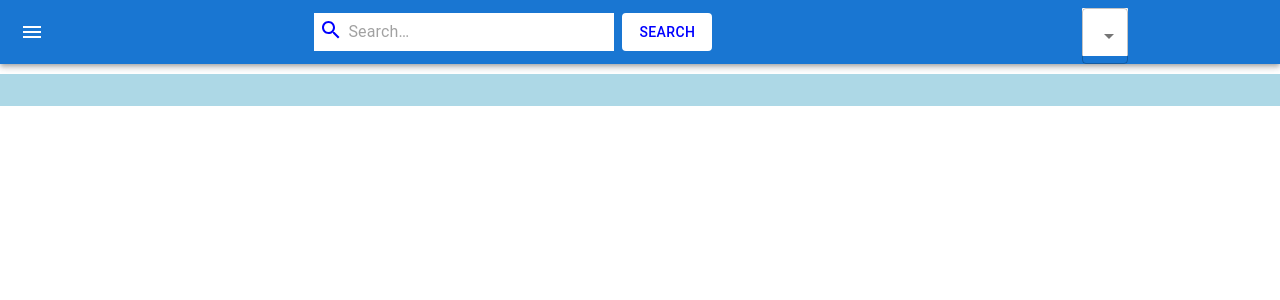
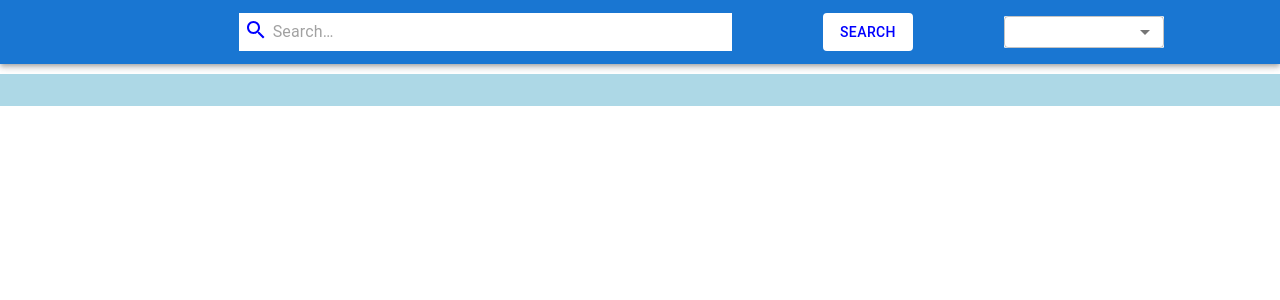
Before and after one commit to Shivani-Banduni/Dice, a React (Create React App) app in the folder dice/: page / in a window 1280 px wide. Shown: the top 300 px of the page. Built offline with nearby package versions, Linux system fonts and the light colour scheme.

Commit message:
completed the assignment
completed the assignment

```diff
--- a/dice/src/App.css
+++ b/dice/src/App.css
@@ -30,31 +30,39 @@ align-items: center;
 
   width:100vh;
 }
-.middle-div{
-  /* border: 2px solid red; */
+/* .middle-div{
+  border: 2px solid red;
   display: flex;
   width: 80vh;
   gap: 20%;
   margin-left: 10%;
 }
-
+  */
 .search-div{
-margin-left: 20%;
-width: 100%;
+margin-left:10%;
+width: 40%;
+position: relative;
 
 background-color: white;
 /* border: 2px solid red; */
 }
 .sort-div{
-  margin-left:30%;
-  height: 6vh;
+  /* margin-left:30%; */
+  width: 20vh;
+  height: 4vh;
   border-radius: 2%;
+  /* border: 2px solid red; */
 /* flex-shrink: 0; */
 background-color: white;
 }
 strong{
   font-size: larger;
 }
+.select{
+  height: 4vh;
+  width: 20vh;
+
+}
 
 /* style={{ flexShrink: 0, marginLeft: '35%' , background:'white'}} */
 /* style={{ position: 'relative', marginLeft:'30%', background:'white', border:'2px solid red'}} */
--- a/dice/src/App.js
+++ b/dice/src/App.js
@@ -1,10 +1,6 @@
 import logo from './logo.svg';
 import './App.css';
 import Searchbar from './components/Showdata';
-import Navbar from './components/Getdata';
-import Items from './components/Items';
-import Nav from './components/Nav';
-
 function App() {
   return (
     <div className="App">
--- a/dice/src/components/Getdata.jsx
+++ b/dice/src/components/Getdata.jsx
@@ -1,42 +1,26 @@
-// Navbar.js
-import React, { useState } from 'react';
-import { AppBar,Toolbar,IconButton,InputBase,Menu,MenuItem,Button,Select} from '@mui/material';
-import MenuIcon from '@mui/icons-material/Menu';
+import React, { useState, useEffect } from 'react';
+import { AppBar,Toolbar,IconButton,InputBase,Menu,MenuItem,Button,Select,useMediaQuery,useTheme,} from '@mui/material';
 import SearchIcon from '@mui/icons-material/Search';
 import axios from 'axios';
 
 const Navbar = ({ callback }) => {
-  const [anchorEl, setAnchorEl] = useState(null);
+  const theme = useTheme();
+  const isMobile = useMediaQuery(theme.breakpoints.down('sm'));
+
   const [searchitem, setSearchItem] = useState('');
   const [sortOption, setSortOption] = useState('');
   const [initialRender, setInitialRender] = useState(true);
 
-  const handleMenuClick = (event) => {
-    setAnchorEl(event.currentTarget);
-  };
-
-  const handleClose = () => {
-    setAnchorEl(null);
-  };
 
   const handleSortChange = (e) => {
     setSortOption(e.target.value);
-    console.log(sortOption,'sortoption')
-    setInitialRender(false);
   };
-  // React.useEffect(() => {
-  //   if (!initialRender) { // Only execute handleSearch if initialRender is false
-  //     handleSearch();
-  //   }
-  // }, [sortOption,initialRender]);
 
-  React.useEffect(() => {
+  useEffect(() => {
     if (sortOption !== '' && !initialRender) {
       handleSearch();
     }
   }, [sortOption, initialRender]);
-
-
 
   const handleSearch = async () => {
     try {
@@ -45,12 +29,10 @@ const Navbar = ({ callback }) => {
       );
 
       let sortedData = response.data.items;
-      console.log(sortOption,"sortoptions")
-      // Sorting the fetched data based on sortOption
+
       if (sortOption === 'stars') {
         sortedData.sort((a, b) => b.stargazers_count - a.stargazers_count);
       } else if (sortOption === 'watchers_count') {
-
         sortedData.sort((a, b) => b.watchers_count - a.watchers_count);
       } else if (sortOption === 'score') {
         sortedData.sort((a, b) => b.score - a.score);
@@ -61,38 +43,23 @@ const Navbar = ({ callback }) => {
       } else if (sortOption === 'updated_at') {
         sortedData.sort((a, b) => new Date(a.updated_at) - new Date(b.updated_at));
       }
-      console.log(sortedData)
 
       callback({ repos: sortedData });
-    }
-    catch (error) {
+    } catch (error) {
       console.error('Error fetching data:', error);
     }
   };
+  const handleKeyPress = (event) => {
+    if (event.key === 'Enter') {
+      handleSearch()
+      console.log('Enter key pressed!');
 
+    }
+  };
   return (
     <AppBar className='appbar' position="static">
-      <Toolbar>
-        <IconButton
-          edge="start"
-          color="inherit"
-          aria-label="menu"
-          onClick={handleMenuClick}
-          sx={{ mr: 2 }}
-        >
-          <MenuIcon />
-        </IconButton>
-        <Menu
-          anchorEl={anchorEl}
-          open={Boolean(anchorEl)}
-          onClose={handleClose}
-        >
-          <MenuItem onClick={handleClose}>Item 1</MenuItem>
-          <MenuItem onClick={handleClose}>Item 2</MenuItem>
-          <MenuItem onClick={handleClose}>Item 3</MenuItem>
-        </Menu>
-
-        <div className='search-div' style={{ flexGrow: 1, maxWidth: 300 }}>
+      <Toolbar style={{ justifyContent: 'space-evenly' }}>
+        <div className='search-div' >
           <div style={{ display: 'flex', alignItems: 'center' }}>
             <div style={{ padding: '5px' }}>
               <SearchIcon style={{ color: 'blue' }} />
@@ -101,10 +68,12 @@ const Navbar = ({ callback }) => {
               placeholder="Search…"
               inputProps={{ 'aria-label': 'search' }}
               onChange={(e) => setSearchItem(e.target.value)}
+              onKeyDown={handleKeyPress}
             />
           </div>
         </div>
 
+        {!isMobile && (
           <Button
             onClick={handleSearch}
             variant="outlined"
@@ -112,20 +81,22 @@ const Navbar = ({ callback }) => {
               color: 'blue',
               border: '2px solid white',
               background: 'white',
-            marginLeft: '8px',
             }}
             className='btn'
           >
             Search
           </Button>
-
+        )}
         <div className='sort-div'>
-          <Select
+          <Select className='select'
             value={sortOption}
-            onChange={(e)=>handleSortChange(e)}
+            onChange={(e) => {
+              handleSortChange(e);
+              setInitialRender(false);
+            }}
+            sx={{ minWidth: '120px' }}
           >
-           <MenuItem value="">Show-By</MenuItem>
-            <MenuItem  value="stars">Stars</MenuItem>
+            <MenuItem value="stars">Stars</MenuItem>
             <MenuItem value="watchers_count">Watchers Count</MenuItem>
             <MenuItem value="score">Score</MenuItem>
             <MenuItem value="name">Name</MenuItem>
```
Also changed, not shown: dice/src/components/Items.jsx (deleted, +0 -64 lines), dice/src/components/Nav.jsx (deleted, +0 -117 lines). Lines whose indentation alone changed are shown as unchanged.
